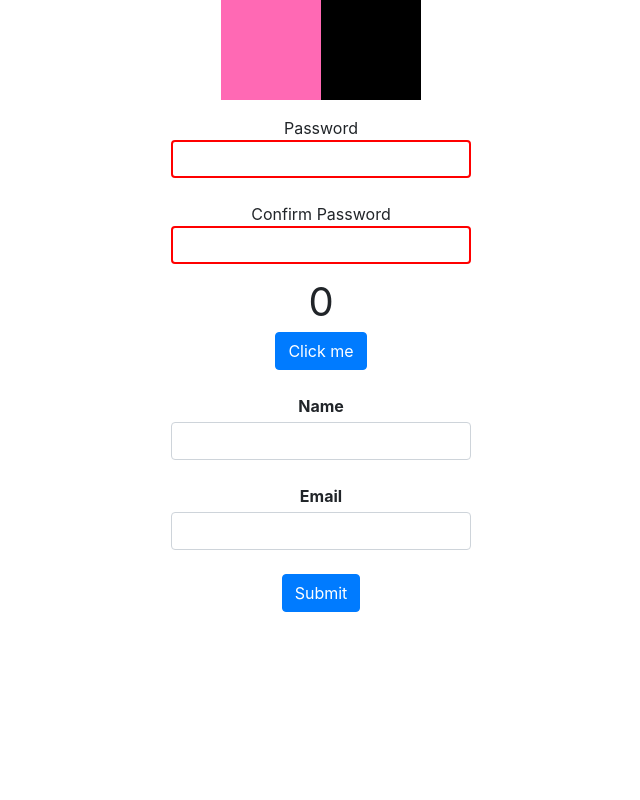
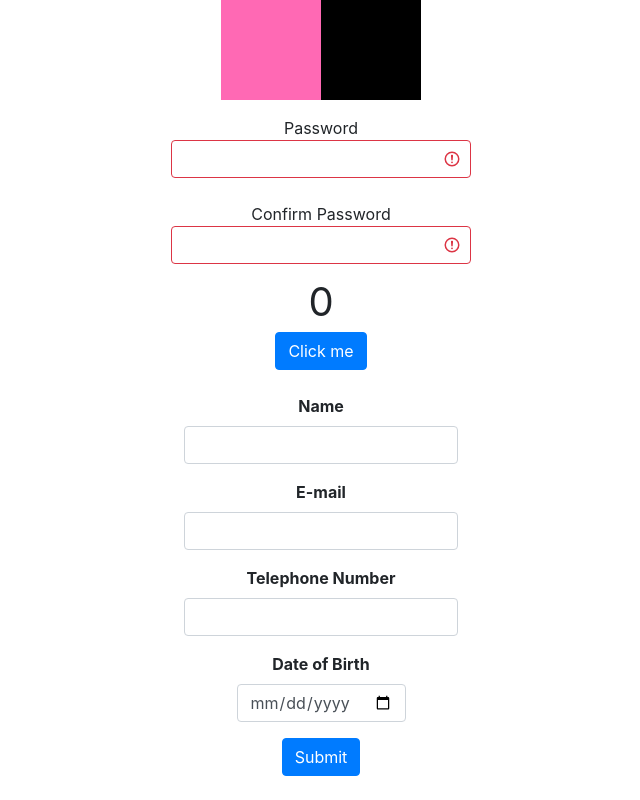
Before and after one commit to aejgardner/week10-advanced_react, a React (Create React App) app: page / in a window 1280 px wide. Shown: the whole page, without its empty margins (319-959 px from the left). Built offline with nearby package versions, Linux system fonts and the light colour scheme.

Commit message:
Tricksy 02 completed (update Form component to receive and output array of field names)

```diff
--- a/src/App.js
+++ b/src/App.js
@@ -11,7 +11,14 @@ function App() {
       <Squares color="hotpink" />
       <SignUp minimumLength={12} />
       <Button handleUpdate={console.log} />
-      <Form handleSubmit={console.log} />
+      <Form
+        handleSubmit={console.log}
+        fields={[
+          { label: "Name", name: "name", type: "text" },
+          { label: "E-mail", name: "email", type: "email" },
+          { label: "Telephone Number", name: "telephone", type: "tel" },
+          { label: "Date of Birth", name: "dob", type: "date" },
+        ]} />
     </div>
   );
 }
--- a/src/Form/Form.js
+++ b/src/Form/Form.js
@@ -6,56 +6,48 @@ class Form extends Component {
         super(props);
 
         this.state = {
-            name: "",
-            email: ""
+            fieldvalues: props.fields.map(() => "")
         }
 
         this.handleChange = this.handleChange.bind(this);
         this.handleSubmit = this.handleSubmit.bind(this);
     }
 
-    handleChange(e, key) {
-        let currentValue = e.currentTarget.value;
+    handleChange(e, i) {
+        // use slice to crerate new array copy with every character typed, state needs to detect there's a change
+        let fields = this.state.fieldvalues.slice();
 
-        this.setState({
-            [key]: currentValue
-        })
+        // specifies which index of "fieldvalues" state array we want to update the value of
+        fields[i] = e.currentTarget.value;
+
+        this.setState({ fieldvalues: fields });
     }
 
     handleSubmit(e) {
         e.preventDefault()
 
-        const { handleSubmit } = this.props;
-
-        handleSubmit(this.state)
+        this.props.handleSubmit(this.state)
     }
 
     render() {
-        let style = { width: 300 };
+        let { fields } = this.props;
 
         return (
             <form
                 onSubmit={this.handleSubmit}
-                className="d-flex flex-column justify-content-center align-items-center mt-4"
+                className="form d-flex flex-column justify-content-center align-items-center mt-4"
             >
-                <InputField
-                    labelText="Name"
-                    name="name"
-                    style={style}
-                    value={this.state.name}
-                    handleChange={e => this.handleChange(e, "name")}
-                    id="name"
-                    type="text"
-                />
-                <InputField
-                    labelText="Email"
-                    name="email"
-                    style={style}
-                    value={this.state.email}
-                    handleChange={e => this.handleChange(e, "email")}
-                    id="email"
-                    type="email"
-                />
+                {fields.map((field, i) => {
+                    return <InputField
+                        key={i}
+                        label={field.label}
+                        name={field.name}
+                        type={field.type}
+                        value={this.state.name}
+                        handleChange={e => this.handleChange(e, i)} // need the index to know which field each instance relates to
+                        id={field.name}
+                    />
+                })}
                 <button className="btn btn-primary">Submit</button>
             </form >
         );
@@ -63,3 +55,11 @@ class Form extends Component {
 }
 
 export default Form;
+
+// fields = {
+//     [
+//         { label: "Name", name: "name", type: "text" },
+//         { label: "E-mail", name: "email", type: "email" },
+//         { label: "Telephone Number", name: "telephone", type: "tel" },
+//         { label: "Date of Birth", name: "dob", type: "date" },
+//   ]}
--- a/src/Form/InputField.js
+++ b/src/Form/InputField.js
@@ -1,19 +1,17 @@
 import React from 'react';
 
-const InputField = ({ name, style, value, handleChange, id, type, labelText }) => {
+const InputField = ({ name, value, handleChange, id, type, label }) => {
     return (
         <div className="form-group">
-            <label className="font-weight-bold">{labelText}
+            <label htmlFor={name} className="font-weight-bold">{label}</label>
             <input
-                    className="form-control mt-1"
+                className="form-control"
                 name={name}
-                    style={style}
                 value={value}
-                    onChange={handleChange} // handleChange get fired with every char typed
+                onChange={handleChange} // handleChange gets fired with every character typed
                 id={id}
                 type={type}
             />
-            </label>
         </div>
     )
 };
--- a/src/SignUp/Password.js
+++ b/src/SignUp/Password.js
@@ -1,11 +1,17 @@
 import React from 'react';
 
 const Password = ({ onChange, label, value, error }) => {
-    let style = { border: error ? "red 2px solid" : "grey 2px solid", width: 300 };
+    let style = { width: 300 };
+    let className = `form-control ${error ? "is-invalid" : ""}`
     return (
         <label className="mt-3">
             {label}
-            <input type="password" className="shadow-none form-control" value={value} onChange={onChange} style={style} />
+            <input
+                type="password"
+                className={className}
+                value={value}
+                onChange={onChange}
+                style={style} />
         </label>
     );
 };
--- a/src/SignUp/SignUp.js
+++ b/src/SignUp/SignUp.js
@@ -7,40 +7,38 @@ class SignUp extends Component {
         super(props);
 
         this.state = {
-            value1: "",
-            value2: ""
+            password: "",
+            confirm: ""
         }
     }
 
     render() {
         const { minimumLength } = this.props
-        const { value1, value2 } = this.state;
+        const { password, confirm } = this.state;
 
-        let error = value1.length < minimumLength || value1 !== value2;
+        let error = password.length < minimumLength || password !== confirm;
 
         return (
-            <div className="d-flex flex-column align-items-center" >
+            <form className="d-flex flex-column align-items-center">
                 <Password
                     onChange={(e) => {
                         let currentValue = e.currentTarget.value;
-                        this.setState({ value1: currentValue });
+                        this.setState({ password: currentValue });
                     }}
-                    minimumLength={minimumLength}
                     label="Password"
-                    value={this.state.value1}
+                    value={this.state.password}
                     error={error}
                 />
                 <Password
                     onChange={(e) => {
                         let currentValue = e.currentTarget.value;
-                        this.setState({ value2: currentValue });
+                        this.setState({ confirm: currentValue });
                     }}
-                    minimumLength={minimumLength}
                     label="Confirm Password"
-                    value={this.state.value2}
+                    value={this.state.confirm}
                     error={error}
                 />
-            </div>
+            </form >
         );
     }
 }
```
Also changed, not shown: src/Form/BackupForm.js (added, +87 -0 lines). Lines whose indentation alone changed are shown as unchanged.
